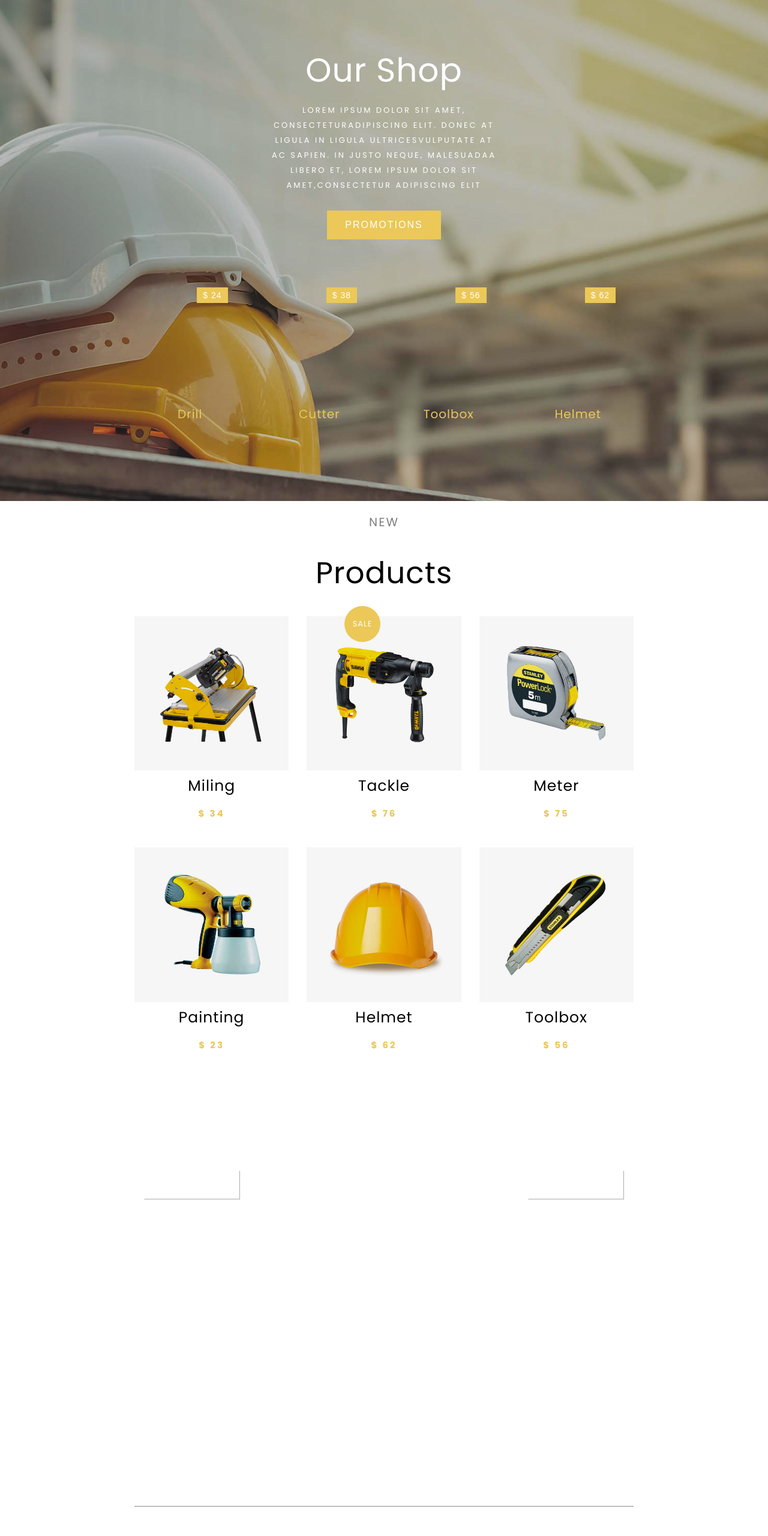
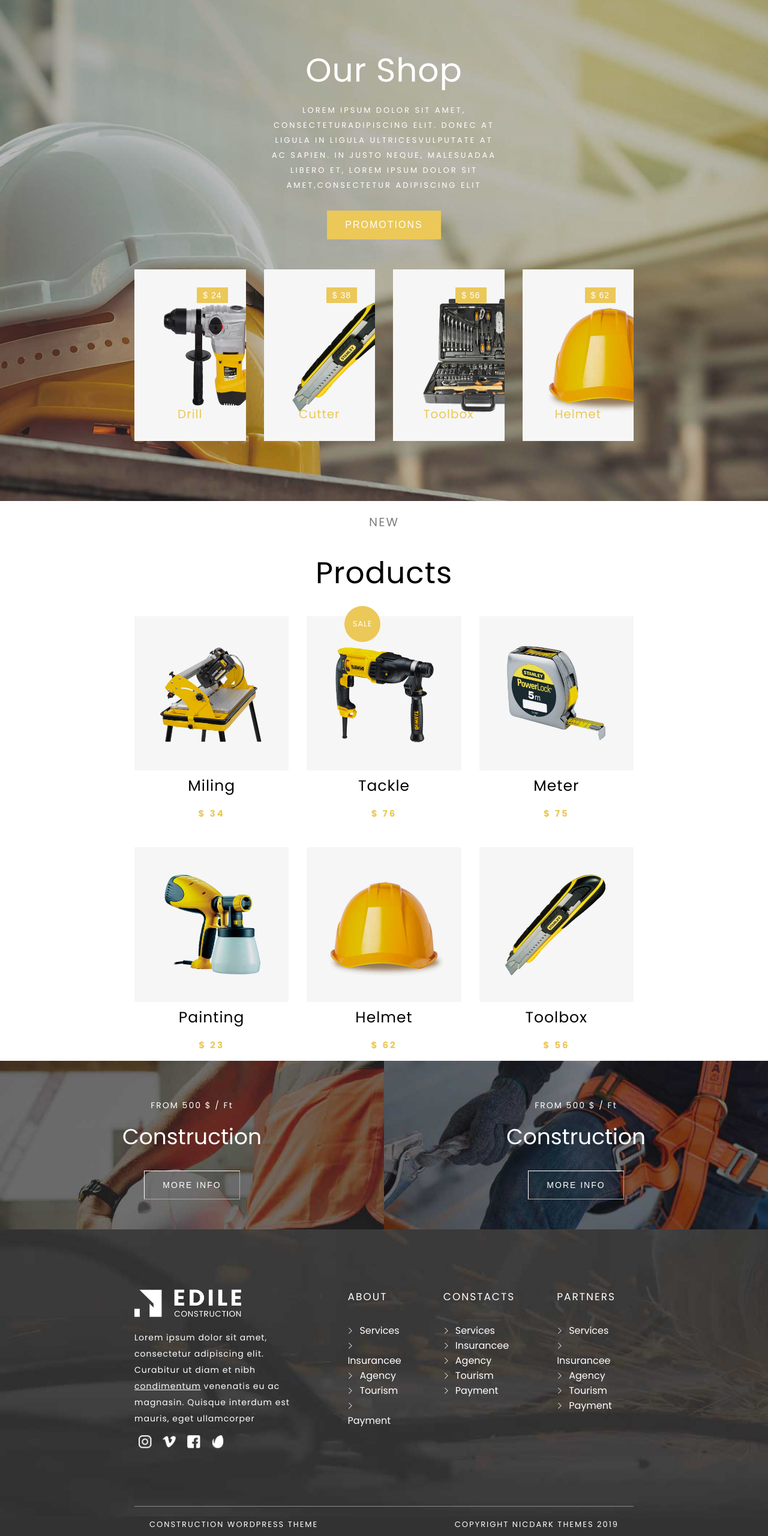
Before and after one commit to corneliu90/builder_project, a website: page builder/shop/index.html in a window 1280 px wide. Shown: the part 126-2686 px from the top of the page at 60% size. Drawn offline with Linux system fonts and the light colour scheme; the site is published under a folder, as on GitHub Pages, so addresses that start at the root find nothing.

Commit message:
fixed img direction

```diff
--- a/builder/contact/style.css
+++ b/builder/contact/style.css
@@ -169,7 +169,7 @@
 }
 
 .edile-bottom {
-  background-image: url(/img/paral-04.jpg);
+  background-image: url(../img/paral-04.jpg);
   background-size: cover;
 }
 
--- a/builder/projects/style.css
+++ b/builder/projects/style.css
@@ -128,7 +128,7 @@
 }
 
 .construction {
-  background-image: url(/img/bg-bw.jpg);
+  background-image: url(../img/bg-bw.jpg);
   background-size: cover;
   margin-bottom: 100px;
 }
@@ -143,7 +143,7 @@
 }
 
 .construction .home-left {
-  background-image: url(/img/before.jpg);
+  background-image: url(../img/before.jpg);
   background-size: 223% 100%;
   margin-right: 1px;
 }
@@ -160,7 +160,7 @@
 }
 
 .construction .home-right {
-  background-image: url(/img/after.jpg);
+  background-image: url(../img/after.jpg);
   background-position: 100%;
   background-size: 181% 100%;
 }
@@ -185,7 +185,7 @@
 }
 
 .construction .construct-detail {
-  background-image: url(/img/bg-color.jpg);
+  background-image: url(../img/bg-color.jpg);
   background-size: cover;
   height: 406px;
 }
@@ -343,7 +343,7 @@
 }
 
 .construction .structural {
-  background-image: url(/img/post-03.jpg);
+  background-image: url(../img/post-03.jpg);
   background-size: cover;
   margin-top: 25px;
 }
@@ -487,12 +487,12 @@
 }
 
 .construction .construction-echipament {
-  background-image: url(/img/banner-2.jpg);
+  background-image: url(../img/banner-2.jpg);
   background-size: cover;
 }
 
 .construction .construction-renovation {
-  background-image: url(/img/banner-1.jpg);
+  background-image: url(../img/banner-1.jpg);
   background-size: cover;
 }
 
@@ -645,17 +645,17 @@
 }
 
 .latest .project {
-  background-image: url(/img/project-01-700x1000.jpg);
+  background-image: url(../img/project-01-700x1000.jpg);
   background-size: cover;
 }
 
 .latest .construct {
-  background-image: url(/img/project-03-700x1000.jpg);
+  background-image: url(../img/project-03-700x1000.jpg);
   background-size: cover;
 }
 
 .latest .project-2 {
-  background-image: url(/img/project-004-700x1000.jpg);
+  background-image: url(../img/project-004-700x1000.jpg);
   background-size: cover;
 }
 
@@ -730,7 +730,7 @@
 }
 
 .edile-bottom {
-  background-image: url(/img/paral-04.jpg);
+  background-image: url(../img/paral-04.jpg);
   background-size: cover;
 }
 
--- a/builder/shop/style.css
+++ b/builder/shop/style.css
@@ -89,25 +89,25 @@
 }
 
 .slider .edile .drill {
-  background-image: url(/img/product-03.jpg);
+  background-image: url(../img/product-03.jpg);
   background-size: cover;
   padding: 30px;
 }
 
 .slider .edile .cutter {
-  background-image: url(/img/product-01.jpg);
+  background-image: url(../img/product-01.jpg);
   background-size: cover;
   padding: 30px;
 }
 
 .slider .edile .toolbox {
-  background-image: url(/img/product-04.jpg);
+  background-image: url(../img/product-04.jpg);
   background-size: cover;
   padding: 30px;
 }
 
 .slider .edile .helmet {
-  background-image: url(/img/product-02.jpg);
+  background-image: url(../img/product-02.jpg);
   background-size: cover;
   padding: 30px;
 }
@@ -190,13 +190,13 @@
 }
 
 .construction {
-  background-image: url(/img/banner-1.jpg);
+  background-image: url(../img/banner-1.jpg);
   background-size: cover;
   background-repeat: no-repeat;
 }
 
 .renovate {
-  background-image: url(/img/banner-2.jpg);
+  background-image: url(../img/banner-2.jpg);
   background-size: cover;
   background-repeat: no-repeat;
 }
@@ -229,7 +229,7 @@
 }
 
 .edile-bottom {
-  background-image: url(/img/paral-04.jpg);
+  background-image: url(../img/paral-04.jpg);
   background-size: cover;
 }
 
```
